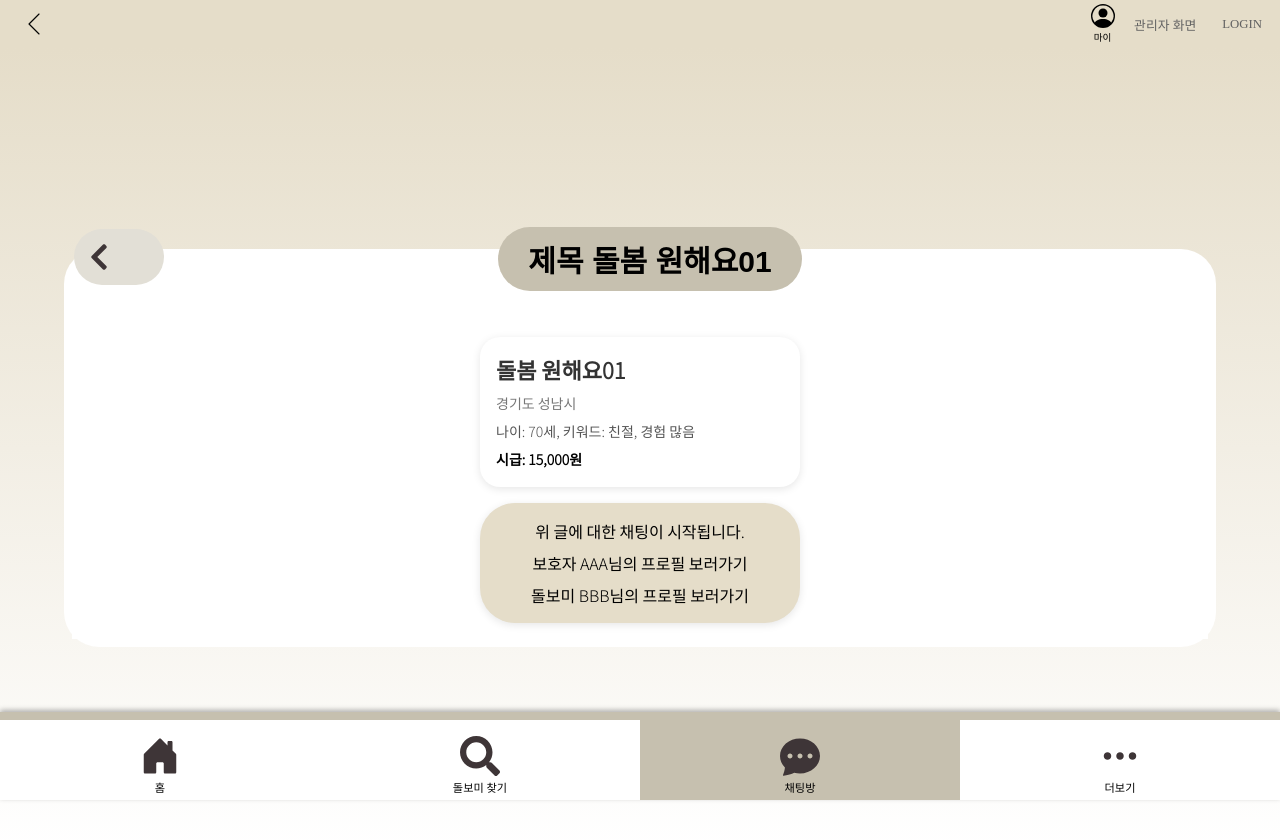
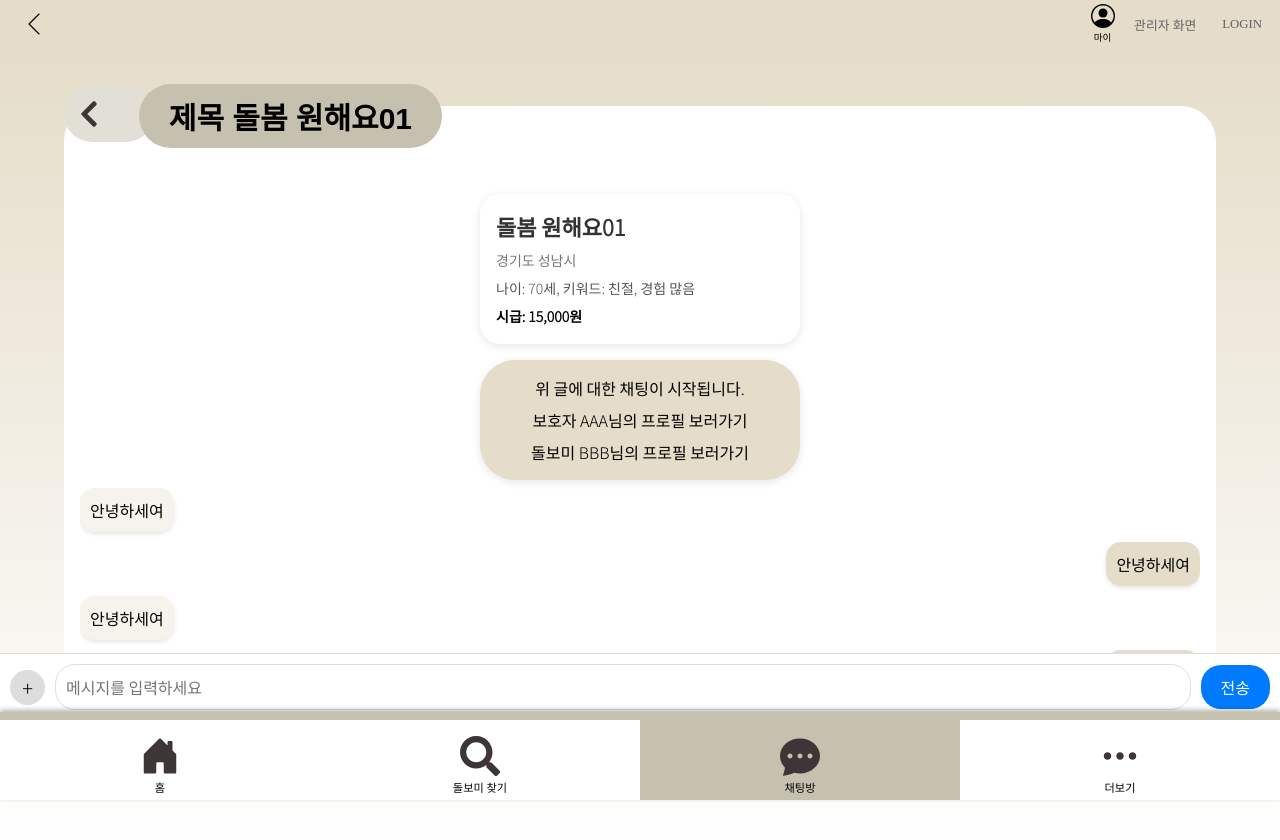
Before and after one commit to yerimi00/GovTech_FE, a React (Vite) app in the folder bombom/: page /chatpage in a window 1280 px wide. Shown: the top 840 px of the page. Built offline with nearby package versions, Linux system fonts and the light colour scheme; a web font is replaced by a local one.

Commit message:
채팅 ing ..

```diff
--- a/bombom/src/components/container/WantCategory.jsx
+++ b/bombom/src/components/container/WantCategory.jsx
@@ -12,6 +12,7 @@ const WantCategory = styled.div`
   font-size: 30px;
   font-weight: bold;
   font-family: "Cafe24SsurroundAir", sans-serif;
+  // width: 100%;
 `;
 
 export default WantCategory;
--- a/bombom/src/pages/chatpage/chatpage.jsx
+++ b/bombom/src/pages/chatpage/chatpage.jsx
@@ -1,5 +1,4 @@
-import React from "react";
-import { useNavigate } from "react-router-dom";
+import React, { useState } from "react";
 import styled from "styled-components";
 import CustomRow from "../../components/container/CustomRow";
 import CustomColumn from "../../components/container/CustomColumn";
@@ -9,7 +8,29 @@ import { ReturnBtn } from "../../components/icons/wantbolbom";
 import CardContainer from "../../components/container/CardContainer";
 
 const ChatPage = () => {
-  const navigate = useNavigate();
+  const [inputValue, setInputValue] = useState("");
+  const [chatData, setChatData] = useState([
+    { chat: "안녕하세여", isMe: false },
+    { chat: "안녕하세여", isMe: true },
+    { chat: "안녕하세여", isMe: false },
+    { chat: "안녕하세여", isMe: true },
+  ]);
+  const [showOptions, setShowOptions] = useState(false); // 버튼 표시 여부 상태
+
+  const handleInputChange = (e) => {
+    setInputValue(e.target.value);
+  };
+
+  const handleSendClick = () => {
+    if (inputValue.trim()) {
+      setChatData([...chatData, { chat: inputValue, isMe: true }]);
+      setInputValue("");
+    }
+  };
+
+  const handlePlusButtonClick = () => {
+    setShowOptions(!showOptions); // 버튼 표시/숨기기 토글
+  };
 
   const handleFindClick = () => {
     navigate("/want");
@@ -23,7 +44,7 @@ const ChatPage = () => {
   };
 
   return (
-    <ContainerCenter>
+    <ChatPageContainer>
       <PageContainer>
         <CustomColumn
           width="90%"
@@ -32,7 +53,11 @@ const ChatPage = () => {
           gap="1rem"
         >
           <MainDiv backgroundColor="white" borderRadius="35px">
-            <CustomRow width="90%" justifyContent="center" position="relative">
+            <CustomRow
+              width="90%"
+              justifyContent="flex-start"
+              position="relative"
+            >
               <ReturnIconWrapper
                 width="40%"
                 borderRadius="20px"
@@ -66,25 +91,56 @@ const ChatPage = () => {
                   <p>돌보미 BBB님의 프로필 보러가기</p>
                 </div>
               </CardContainer>
+
+              <ChatMessages>
+                {chatData.map((message, index) => (
+                  <ChatMessage key={index} isMe={message.isMe}>
+                    {message.chat}
+                  </ChatMessage>
+                ))}
+              </ChatMessages>
             </MainDiv>
           </MainDiv>
         </CustomColumn>
       </PageContainer>
-    </ContainerCenter>
+
+      <ChatInputContainer>
+        <PlusButton onClick={handlePlusButtonClick}>+</PlusButton>
+        <ChatInput
+          type="text"
+          value={inputValue}
+          onChange={handleInputChange}
+          placeholder="메시지를 입력하세요"
+        />
+        <SendButton onClick={handleSendClick}>전송</SendButton>
+      </ChatInputContainer>
+
+      {showOptions && ( // 옵션 버튼을 표시할 조건
+        <OptionsContainer>
+          <OptionButton onClick={() => alert("결제 요청하기 클릭됨")}>
+            결제 요청하기
+          </OptionButton>
+          <OptionButton onClick={() => alert("리뷰 작성하기 클릭됨")}>
+            리뷰 작성하기
+          </OptionButton>
+        </OptionsContainer>
+      )}
+    </ChatPageContainer>
   );
 };
 
 export default ChatPage;
 
-const ContainerCenter = styled.div`
+const ChatPageContainer = styled.div`
   display: flex;
   flex-direction: column;
   align-items: center;
   width: 100%;
   min-height: 100vh;
+  padding-bottom: 10vh; /* Footer 높이를 고려하여 padding 추가 */
 `;
 
-const PageContainer = styled(ContainerCenter)`
+const PageContainer = styled(ChatPageContainer)`
   width: 100%;
   display: flex;
   flex-direction: row;
@@ -113,7 +169,7 @@ const MainDiv = styled.div`
 const ReturnIconWrapper = styled.div`
   position: absolute;
   top: -20px;
-  left: 10px;
+  left: 0px;
   padding: 13px 50px 13px 10px;
   background-color: ${(props) =>
     props.backgroundColor || props.theme.colors.lightGrayHover};
@@ -123,3 +179,84 @@ const ReturnIconWrapper = styled.div`
   align-items: left;
   cursor: pointer;
 `;
+
+const ChatMessages = styled.div`
+  flex: 1;
+  display: flex;
+  flex-direction: column;
+  gap: 10px;
+  overflow-y: auto;
+  width: 100%;
+`;
+
+const ChatMessage = styled.div`
+  max-width: 60%;
+  padding: 10px;
+  border-radius: 15px;
+  background-color: ${(props) => (props.isMe ? "#E5DDC9" : "#F6F3EC")};
+  align-self: ${(props) => (props.isMe ? "flex-end" : "flex-start")};
+  box-shadow: 0 2px 4px rgba(0, 0, 0, 0.1);
+`;
+
+const ChatInputContainer = styled.div`
+  display: flex;
+  align-items: center;
+  padding: 10px;
+  width: 100%;
+  background-color: #ffffff;
+  border-top: 1px solid #dddddd;
+  position: fixed;
+  bottom: 10vh;
+  left: 0;
+`;
+
+const ChatInput = styled.input`
+  flex: 1;
+  padding: 10px;
+  border-radius: 20px;
+  border: 1px solid #dddddd;
+  margin: 0 10px;
+  font-size: 16px;
+`;
+
+const PlusButton = styled.button`
+  width: 35px;
+  height: 35px;
+  border-radius: 50%;
+  background-color: #dddddd;
+  border: none;
+  font-size: 20px;
+  cursor: pointer;
+`;
+
+const SendButton = styled.button`
+  padding: 10px 20px;
+  background-color: #007bff;
+  color: #ffffff;
+  border: none;
+  border-radius: 20px;
+  cursor: pointer;
+  font-size: 16px;
+`;
+
+const OptionsContainer = styled.div`
+  position: fixed;
+  bottom: 20vh; /* ChatInputContainer 위에 나타나도록 위치 조정 */
+  left: 0;
+  width: 100%;
+  display: flex;
+  justify-content: space-around;
+  padding: 10px;
+  background-color: white;
+  border-top: 1px solid #dddddd;
+`;
+
+const OptionButton = styled.button`
+  padding: 10px 20px;
+  background-color: #007bff;
+  color: white;
+  border: none;
+  border-radius: 20px;
+  cursor: pointer;
+  font-size: 16px;
+`;
```
